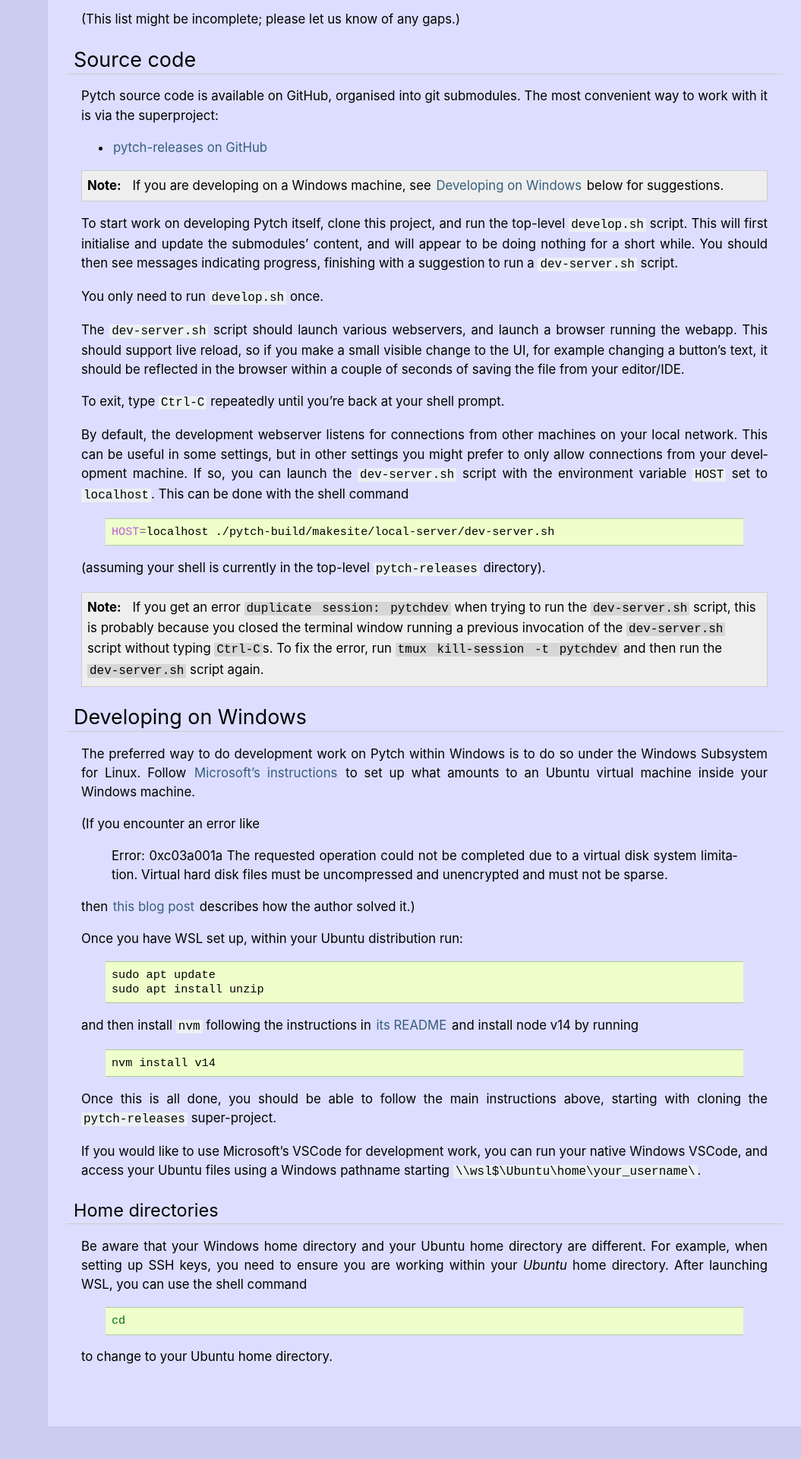
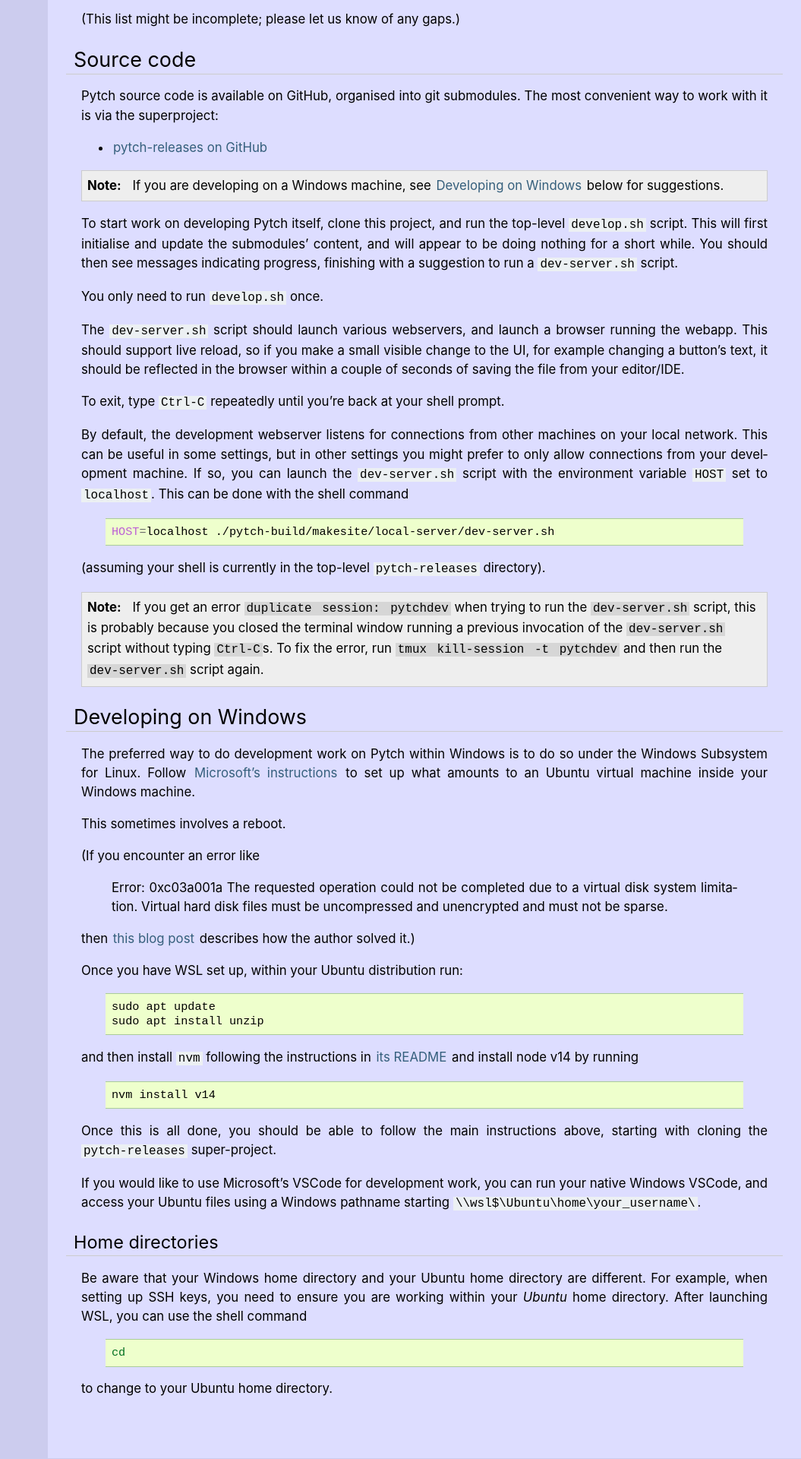
Before and after one commit to pytchlang/pytch-website, a Sphinx documentation site: the page built from source/developer/development-setup.rst, in a window 1280 px wide. Shown: the part 987-2907 px from the top of the page at 76% size, without its empty margins (225-1280 px from the left). Built offline with Sphinx 7.4.7, drawn with Linux system fonts in a browser that asks for light colours; pages that are not in the unit, such as notebooks, are missing from menus.

Commit message:
Add note re rebooting as part of WSL set-up

```diff
--- a/source/developer/development-setup.rst
+++ b/source/developer/development-setup.rst
@@ -118,6 +118,8 @@ instructions <https://learn.microsoft.com/en-us/windows/wsl/install>`_
 to set up what amounts to an Ubuntu virtual machine inside your
 Windows machine.
 
+This sometimes involves a reboot.
+
 (If you encounter an error like
 
    Error: 0xc03a001a The requested operation could not be completed due
```
